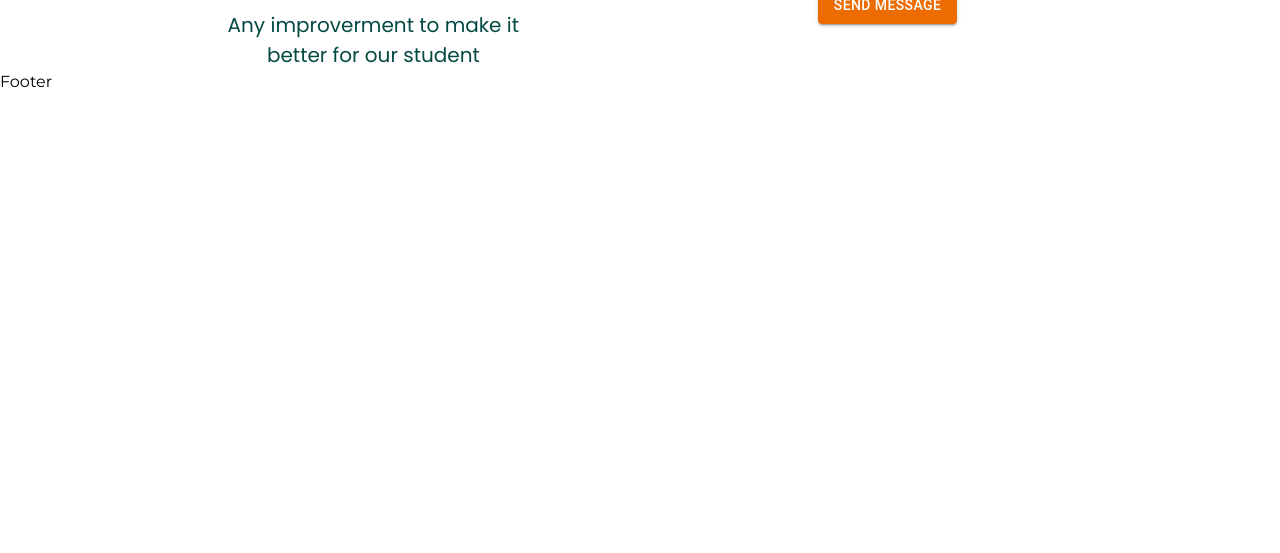
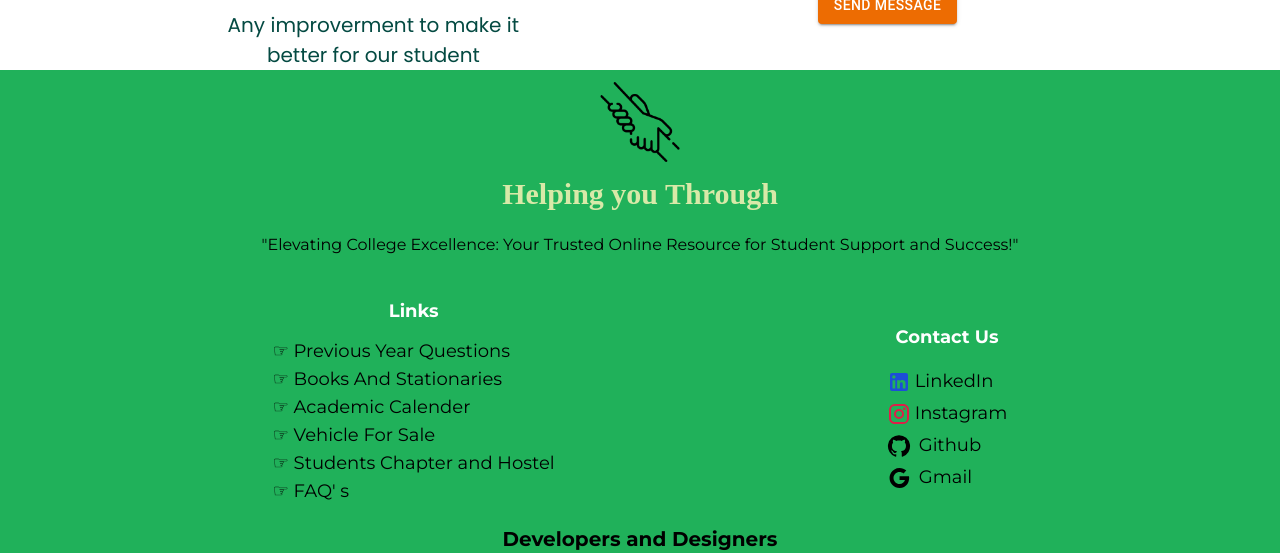
Before and after one commit to ujjwalkirti/helping-you-through, a Next.js app: page / in a window 1280 px wide. Shown: the part 3847-4400 px from the top of the page. Before the commit the page ends 3941 px from the top, so only its background shows below. Built offline with nearby package versions, Linux system fonts and the light colour scheme.

Commit message:
Chore : Added Footer

```diff
--- a/src/components/Footer.tsx
+++ b/src/components/Footer.tsx
@@ -1,7 +1,60 @@
+import Link from "next/link";
 import React from "react";
+import InstagramIcon from '@mui/icons-material/Instagram';
+import GitHubIcon from '@mui/icons-material/GitHub';
+import GoogleIcon from '@mui/icons-material/Google';
+import LinkedInIcon from '@mui/icons-material/LinkedIn';
+import Image from "next/image";
 
 const Footer = () => {
-  return <div>Footer</div>;
+  return <div className=" mx-auto bg-[#20B15A]">
+    <Image src="/assests/helping.png" alt="Helping Hand " height={150} width={80} className="mx-auto py-3"  />
+<h1 className="font-bold text-3xl text-center text-[#D8E9A8] dark:text-white leading-[1.3]   " style={{fontFamily:'IM FELL DW Pica SC',}}>
+                Helping you Through
+              </h1>
+              <div className="mx-auto hidden sm:flex justify-center items-baseline">
+                 <p className="  text-center py-5 ">
+                &quot;Elevating College Excellence: Your Trusted Online Resource
+                for Student Support and Success!&quot;
+                 </p>
+              </div>
+              <div className="w-5/6 flex flex-col sm:flex-row items-center justify-end py-5 mx-auto">
+                 <div className=" mx-auto flex flex-col">
+                <p className="text-center pb-3 font-bold text-lg text-white sm:dark:text-black">Links</p>
+                <div className="flex flex-row sm:flex-col w-full text-xs sm:text-lg divide-x divide-zinc-950 sm:divide-x-0">
+                   <div className="flex flex-col ">
+                   <Link href=""  className="ml-1">☞ Previous Year Questions</Link>
+                   <Link href="" className="ml-1">☞ Books And Stationaries</Link>
+
+                   </div>
+                   <div className="flex flex-col">
+                   <Link href=""><span className="px-1 inline-block">☞ Academic Calender</span></Link>
+                   <Link href=""><span className="px-1 inline-block">☞ Vehicle For Sale</span></Link>
+                   </div>
+                   <div className="flex flex-col ">
+
+                   <Link href=""><span className="px-1 inline-block">☞ Students Chapter and Hostel</span></Link>
+                   <Link href=""><span className="px-1 inline-block">☞ FAQ&apos; s</span></Link>
+                   </div>
+                   </div>
+                   </div>
+
+                <div className=" flex flex-col justify-around  mx-auto">
+                <p className="text-center py-3 font-bold text-lg text-white sm:dark:text-black">Contact Us</p>
+                <div className="flex flex-row sm:flex-col">
+                <Link href="" className="pt-1 text-lg items-center mx-1"><LinkedInIcon className="mr-1 text-[#1d4ed8] text-4xl"/><span className="hidden sm:inline-block">LinkedIn</span></Link>
+                <Link href=""className="pt-1 text-lg items-center mx-1"><InstagramIcon className="text-[#e11d48] mr-1 text-4xl"/><span className="hidden sm:inline-block">Instagram</span></Link>
+                <Link href=""className="pt-1 text-lg items-center mx-1"> <GitHubIcon className="mr-2 text-4xl text-[#000]"/><span className="hidden sm:inline-block">Github</span></Link>
+                <Link href=""className="pt-1 text-lg items-center mx-1"><GoogleIcon className="mr-2 text-4xl"/><span className="hidden sm:inline-block">Gmail</span></Link>
+                </div>
+                </div>
+             </div>
+
+
+             <h1 className="dark:text-white text-black text-center font-bold text-xl">Developers and Designers</h1>
+             <p className="text-[#484d4b] text-center text-xs font-semibold">&copy;Copyright 2023. All RIghts Reserved</p>
+
+  </div>;
 };
 
 export default Footer;
```
Also changed, not shown: public/assests/helping.png (added).
